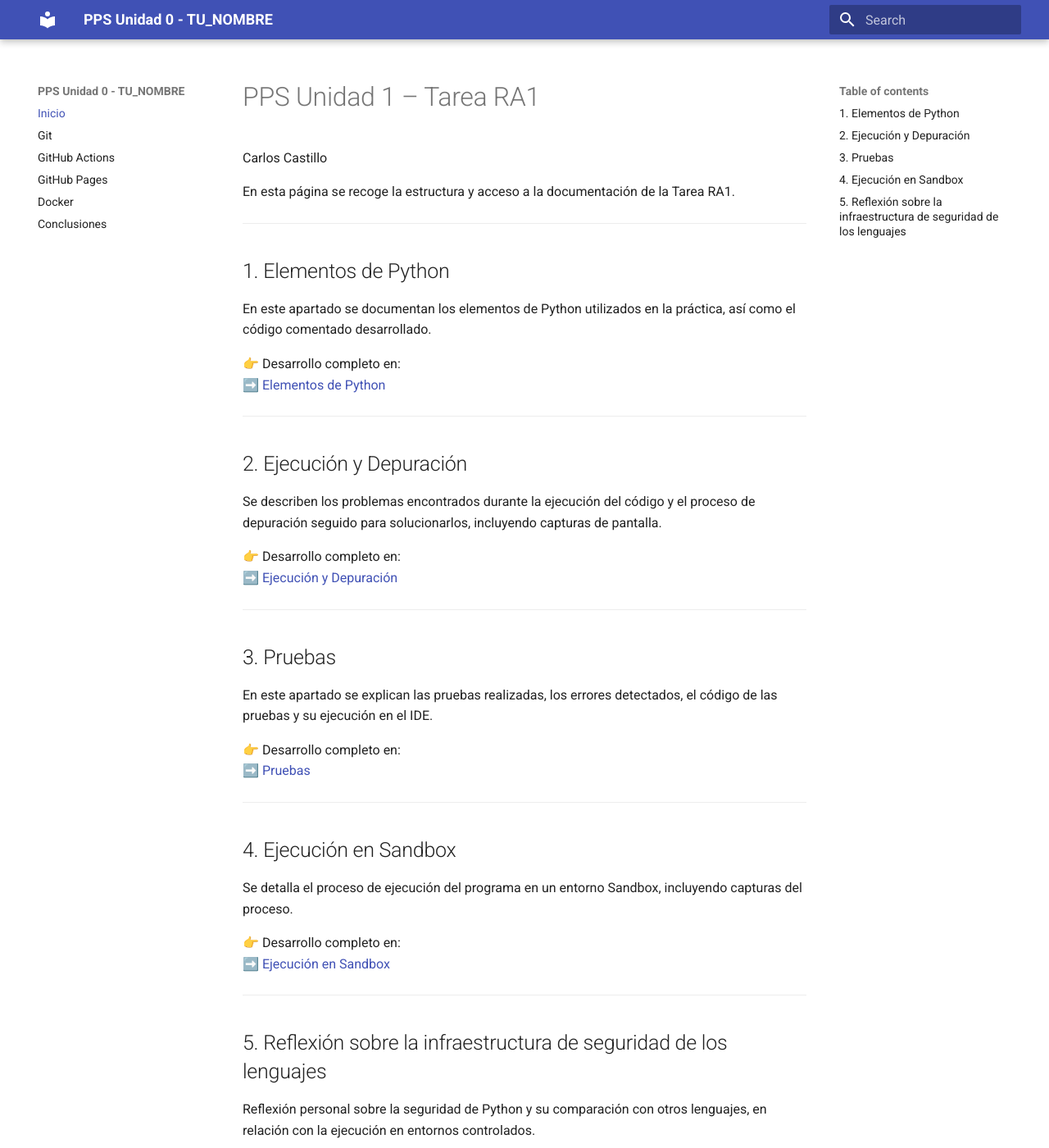
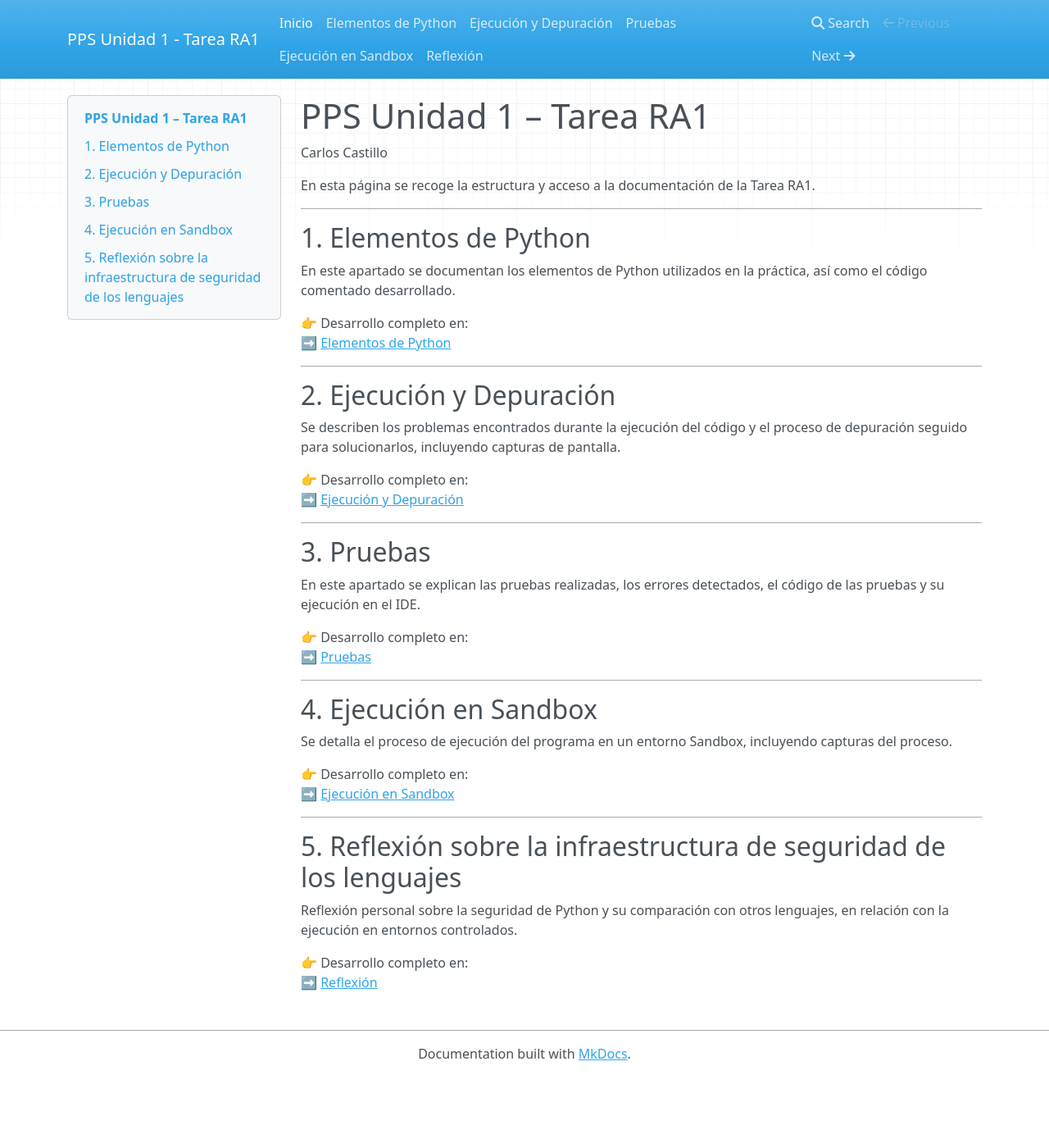
Before and after one commit to carloscastillogon1/Unidad1-TareaRA1-CarlosCastillo, an MkDocs documentation site: the page built from docs/index.md, in a window 1280 px wide and 1400 px high. Shown: the whole window at 82% size. Built offline with MkDocs 1.6.1, drawn with Linux system fonts in a browser that asks for light colours; nearby versions of some CDN libraries; some of the changed text lies outside the part shown.

Commit message:
Estructura inicial de la documentación de la Unidad 1

```diff
--- a/mkdocs.yml
+++ b/mkdocs.yml
@@ -1,12 +1,9 @@
-site_name: "PPS Unidad 0 - TU_NOMBRE"
+site_name: PPS Unidad 1 - Tarea RA1
 
 nav:
   - Inicio: index.md
-  - Git: git.md
-  - GitHub Actions: gitActions.md
-  - GitHub Pages: gitPages.md
-  - Docker: docker.md
-  - Conclusiones: conclusiones.md
-
-theme:
-  name: material
+  - Elementos de Python: python.md
+  - Ejecución y Depuración: ejecucion.md
+  - Pruebas: pruebas.md
+  - Ejecución en Sandbox: sandbox.md
+  - Reflexión: reflexion.md
```
Also changed, not shown: docs/conclusiones.md (deleted), docs/docker.md (deleted), docs/git.md (deleted), docs/gitActions.md (deleted), docs/gitPages.md (deleted).
